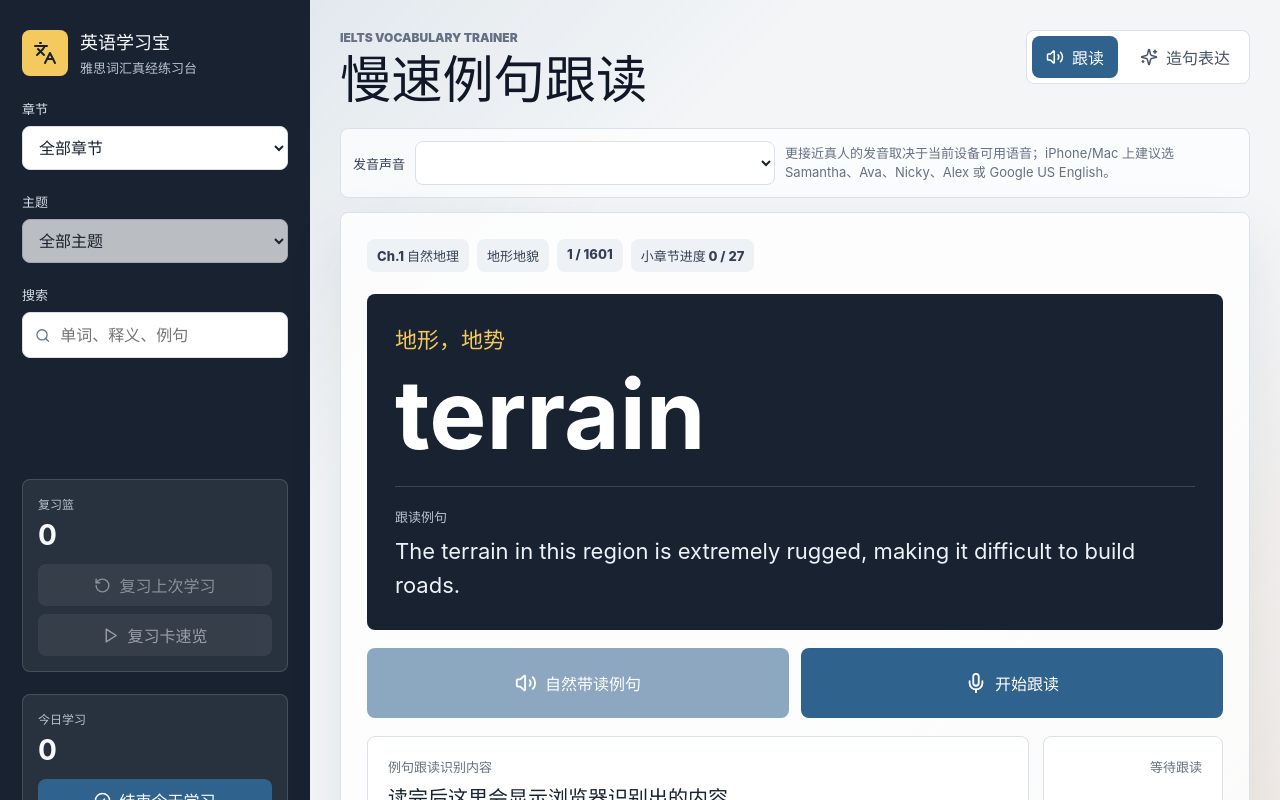
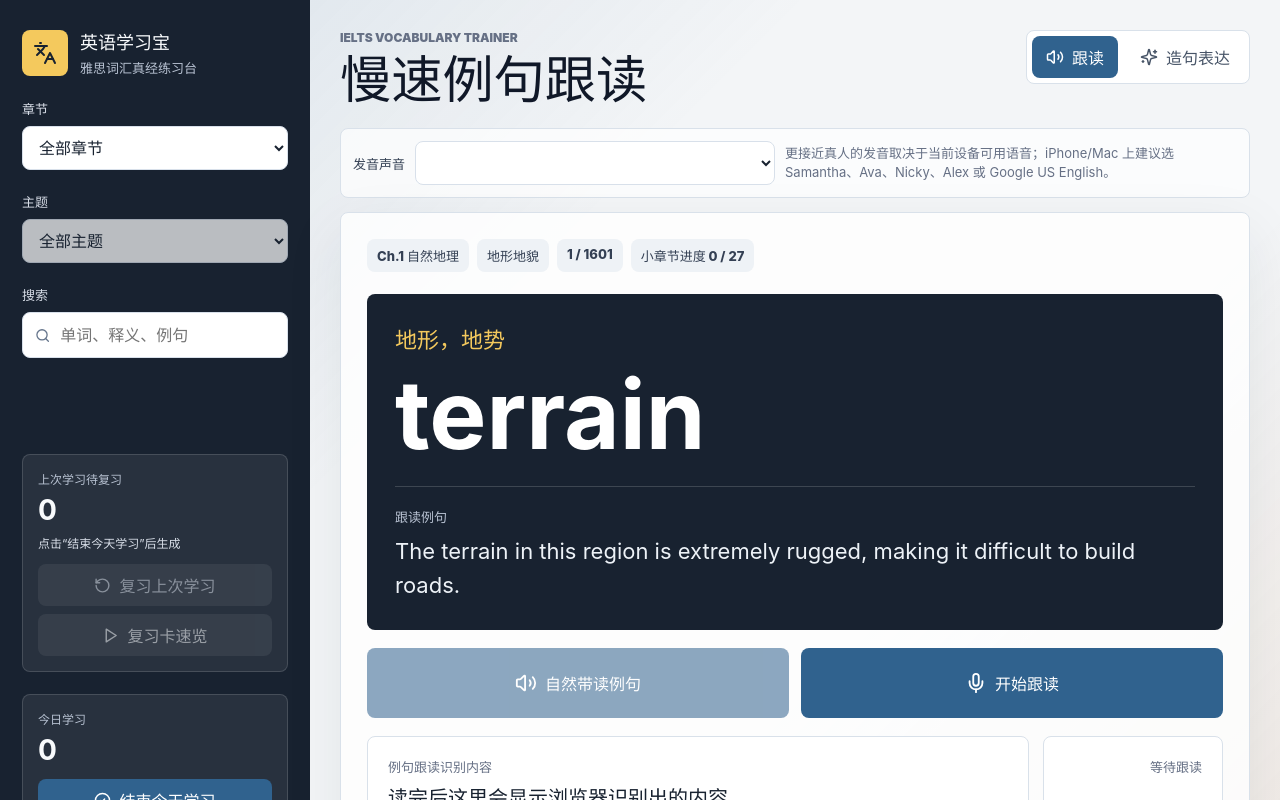
Before and after one commit to johnirving6666sgp/english-bao, a React (Vite) app: page / in a window 1280 px wide. Shown: the top 800 px of the page. Built offline with nearby package versions, Linux system fonts and the light colour scheme.

Commit message:
Clarify study progress and review queue

```diff
--- a/src/main.jsx
+++ b/src/main.jsx
@@ -23,6 +23,7 @@ const REVIEW_STORAGE_KEY = 'english-bao-recent-study-v1';
 const PROGRESS_STORAGE_KEY = 'english-bao-last-progress-v1';
 const VOICE_STORAGE_KEY = 'english-bao-voice-v1';
 const DAILY_STUDY_STORAGE_KEY = 'english-bao-daily-study-v1';
+const LAST_SESSION_REVIEW_STORAGE_KEY = 'english-bao-last-session-review-v1';
 const MAX_REVIEW_ITEMS = 80;
 
 const todayKey = () => {
@@ -130,6 +131,25 @@ const saveDailyStudy = (dailyStudy) => {
   localStorage.setItem(DAILY_STUDY_STORAGE_KEY, JSON.stringify(dailyStudy));
 };
 
+const cleanIdList = (ids) => (Array.isArray(ids) ? ids.filter((id) => typeof id === 'string') : []);
+
+const loadLastSessionReview = () => {
+  try {
+    const saved = JSON.parse(localStorage.getItem(LAST_SESSION_REVIEW_STORAGE_KEY) || '{}');
+    return {
+      date: typeof saved.date === 'string' ? saved.date : '',
+      ids: cleanIdList(saved.ids),
+      reviewedIds: cleanIdList(saved.reviewedIds)
+    };
+  } catch {
+    return { date: '', ids: [], reviewedIds: [] };
+  }
+};
+
+const saveLastSessionReview = (sessionReview) => {
+  localStorage.setItem(LAST_SESSION_REVIEW_STORAGE_KEY, JSON.stringify(sessionReview));
+};
+
 const loadVoiceName = () => {
   try {
     return localStorage.getItem(VOICE_STORAGE_KEY) || '';
@@ -161,7 +181,11 @@ function App() {
   const [scores, setScores] = useState({});
   const [sectionResult, setSectionResult] = useState(null);
   const [dailyStudy, setDailyStudy] = useState(loadDailyStudy);
+  const [lastSessionReview, setLastSessionReview] = useState(loadLastSessionReview);
+  const [reviewSourceIds, setReviewSourceIds] = useState([]);
   const [sessionSummary, setSessionSummary] = useState(null);
+  const restoredProgressRef = useRef(false);
+  const libraryProgressRef = useRef(null);
   const recognitionRef = useRef(null);
   const stoppingRecognitionRef = useRef(false);
   const speechRunRef = useRef(0);
@@ -173,7 +197,7 @@ function App() {
   const filteredEntries = useMemo(() => {
     if (reviewActive) {
       const entryMap = new Map(allEntries.map((entry) => [entry.id, entry]));
-      const reviewEntries = reviewIds.map((id) => entryMap.get(id)).filter(Boolean);
+      const reviewEntries = reviewSourceIds.map((id) => entryMap.get(id)).filter(Boolean);
       return reviewEntries.length ? reviewEntries : allEntries;
     }
 
@@ -186,7 +210,7 @@ function App() {
       return inChapter && inSection && inSearch;
     });
     return list.length ? list : allEntries;
-  }, [allEntries, chapterId, query, reviewActive, reviewIds, sectionTitle]);
+  }, [allEntries, chapterId, query, reviewActive, reviewSourceIds, sectionTitle]);
 
   const current = filteredEntries[index % filteredEntries.length];
   const sectionEntries = useMemo(
@@ -204,6 +228,13 @@ function App() {
   useEffect(() => {
     setIndex((value) => Math.min(value, Math.max(filteredEntries.length - 1, 0)));
   }, [filteredEntries.length]);
+
+  useEffect(() => {
+    if (restoredProgressRef.current || !savedProgress.currentId) return;
+    const savedIndex = filteredEntries.findIndex((entry) => entry.id === savedProgress.currentId);
+    if (savedIndex >= 0) setIndex(savedIndex);
+    restoredProgressRef.current = true;
+  }, [filteredEntries, savedProgress.currentId]);
 
   useEffect(() => {
     resetCardState();
@@ -234,17 +265,23 @@ function App() {
     saveCurrentProgress();
   }, [chapterId, index, mode, query, reviewActive, sectionTitle]);
 
+  function makeCurrentProgress() {
+    return {
+      chapterId,
+      sectionTitle,
+      query,
+      mode,
+      index,
+      currentId: current.id
+    };
+  }
+
+  function saveProgress(progress) {
+    localStorage.setItem(PROGRESS_STORAGE_KEY, JSON.stringify(progress));
+  }
+
   function saveCurrentProgress() {
-    localStorage.setItem(
-      PROGRESS_STORAGE_KEY,
-      JSON.stringify({
-        chapterId,
-        sectionTitle,
-        query,
-        mode,
-        index
-      })
-    );
+    saveProgress(makeCurrentProgress());
   }
 
   function resetCardState() {
@@ -268,8 +305,22 @@ function App() {
     });
   };
 
+  const markReviewDone = (entry) => {
+    if (!reviewActive || !lastSessionReview.ids.includes(entry.id)) return;
+    setLastSessionReview((previous) => {
+      if (previous.reviewedIds.includes(entry.id)) return previous;
+      const next = {
+        ...previous,
+        reviewedIds: [...previous.reviewedIds, entry.id]
+      };
+      saveLastSessionReview(next);
+      return next;
+    });
+  };
+
   const rememberStudy = (entry) => {
     rememberDailyStudy(entry);
+    markReviewDone(entry);
     setReviewIds((previous) => {
       if (reviewActive && previous.includes(entry.id)) return previous;
       const next = [entry.id, ...previous.filter((id) => id !== entry.id)].slice(0, MAX_REVIEW_ITEMS);
@@ -480,12 +531,15 @@ function App() {
     const baseIds = dailyStudy.date === date ? dailyStudy.ids : [];
     const ids = [current.id, ...baseIds.filter((id) => id !== current.id)];
     const nextDailyStudy = { date, ids };
+    const nextLastSessionReview = { date, ids, reviewedIds: [] };
     saveDailyStudy(nextDailyStudy);
+    saveLastSessionReview(nextLastSessionReview);
     setDailyStudy(nextDailyStudy);
+    setLastSessionReview(nextLastSessionReview);
     setSessionSummary({
       date,
       studiedCount: ids.length,
-      reviewCount: reviewIds.length,
+      reviewCount: ids.length,
       chapterTitle: current.chapterTitle,
       sectionTitle: current.sectionTitle,
       term: current.term,
@@ -499,33 +553,43 @@ function App() {
     recordScore(expressionScore);
   };
 
-  const startReview = () => {
-    if (!reviewIds.length) return;
+  const pendingSessionReviewIds = lastSessionReview.ids.filter((id) => !lastSessionReview.reviewedIds.includes(id));
+
+  const startSessionReview = (asCards = false) => {
+    if (!pendingSessionReviewIds.length) return;
+    const progress = makeCurrentProgress();
+    libraryProgressRef.current = progress;
+    saveProgress(progress);
+    setReviewSourceIds(pendingSessionReviewIds);
     setReviewActive(true);
-    setReviewCardActive(false);
+    setReviewCardActive(asCards);
     setQuery('');
+    if (asCards) setMode('repeat');
     setIndex(0);
     resetCardState();
     setSectionResult(null);
   };
 
+  const startReview = () => {
+    startSessionReview(false);
+  };
+
   const stopReview = () => {
+    const progress = libraryProgressRef.current || loadProgress();
     setReviewActive(false);
     setReviewCardActive(false);
-    setIndex(0);
+    setReviewSourceIds([]);
+    setChapterId(progress.chapterId || 'all');
+    setSectionTitle(progress.sectionTitle || 'all');
+    setQuery(progress.query || '');
+    setMode(progress.mode || 'repeat');
+    setIndex(progress.index || 0);
     resetCardState();
     setSectionResult(null);
   };
 
   const startReviewCards = () => {
-    if (!reviewIds.length) return;
-    setReviewActive(true);
-    setReviewCardActive(true);
-    setQuery('');
-    setMode('repeat');
-    setIndex(0);
-    resetCardState();
-    setSectionResult(null);
+    startSessionReview(true);
   };
 
   return (
@@ -601,8 +665,13 @@ function App() {
 
         <section className="review-box">
           <div>
-            <span>复习篮</span>
-            <strong>{reviewIds.length}</strong>
+            <span>上次学习待复习</span>
+            <strong>{pendingSessionReviewIds.length}</strong>
+            <small>
+              {lastSessionReview.ids.length
+                ? `来自 ${lastSessionReview.date}，已复习 ${lastSessionReview.reviewedIds.length} / ${lastSessionReview.ids.length}`
+                : '点击“结束今天学习”后生成'}
+            </small>
           </div>
           {reviewActive ? (
             <button className="review-button" onClick={stopReview}>
@@ -611,11 +680,11 @@ function App() {
             </button>
           ) : (
             <div className="review-actions">
-              <button className="review-button" onClick={startReview} disabled={!reviewIds.length}>
+              <button className="review-button" onClick={startReview} disabled={!pendingSessionReviewIds.length}>
                 <RotateCcw size={17} />
                 复习上次学习
               </button>
-              <button className="review-button quiet" onClick={startReviewCards} disabled={!reviewIds.length}>
+              <button className="review-button quiet" onClick={startReviewCards} disabled={!pendingSessionReviewIds.length}>
                 <Play size={17} />
                 复习卡速览
               </button>
@@ -696,7 +765,7 @@ function App() {
           {sectionResult && <SectionResult result={sectionResult} onClose={() => setSectionResult(null)} />}
           {sessionSummary && <SessionSummary summary={sessionSummary} onClose={() => setSessionSummary(null)} />}
           <div className="card-meta">
-            {reviewActive && <span>复习上次学习</span>}
+            {reviewActive && <span>复习上次结束清单</span>}
             <span>{current.chapterTitle}</span>
             <span>{current.sectionTitle}</span>
             <span>
--- a/src/styles.css
+++ b/src/styles.css
@@ -227,6 +227,14 @@ input:disabled {
 .stats span {
   color: #b8c2d2;
   font-size: 12px;
+}
+
+.review-box small {
+  display: block;
+  margin-top: 8px;
+  color: #d8dee8;
+  font-size: 12px;
+  line-height: 1.45;
 }
 
 .review-box strong,
```
